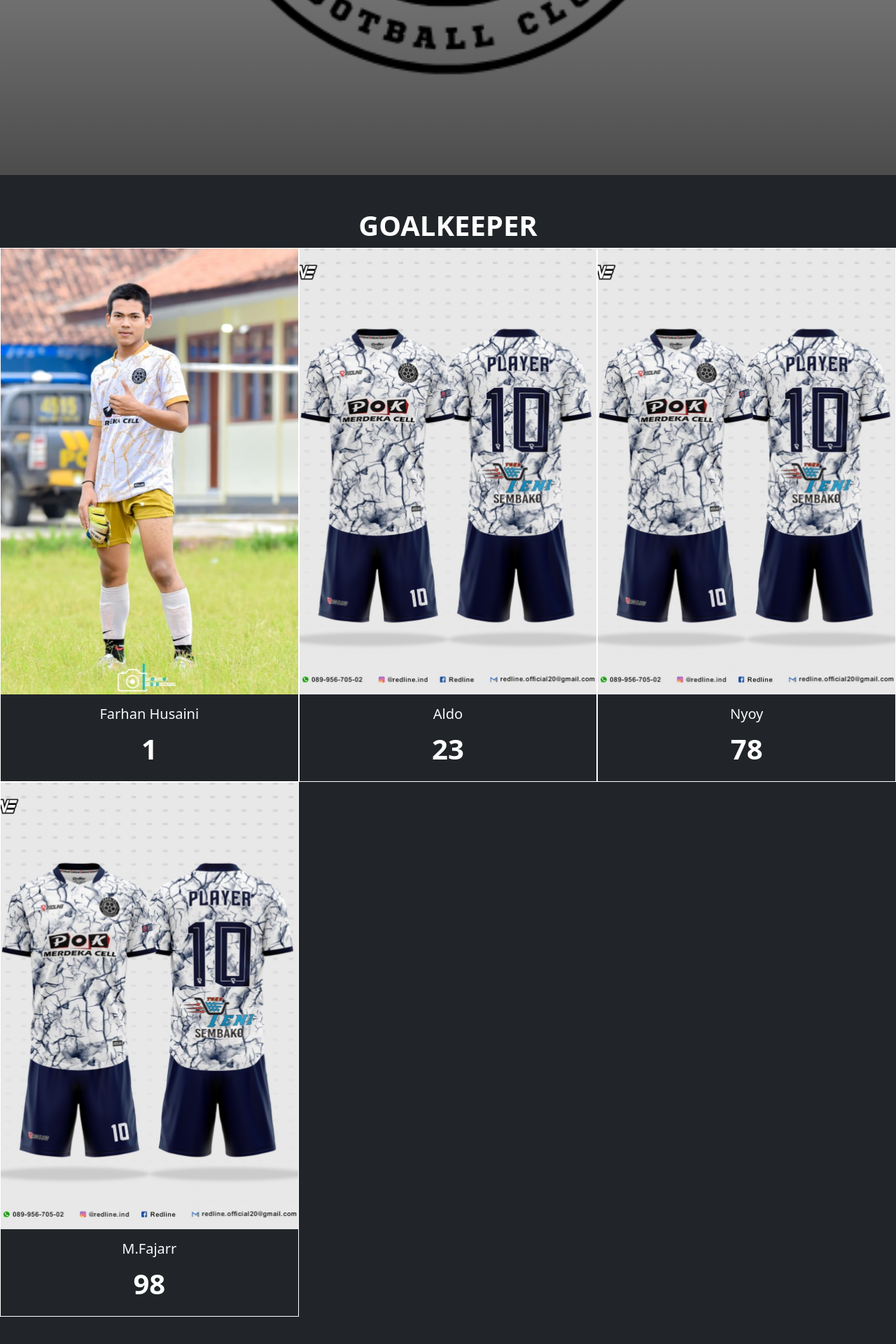
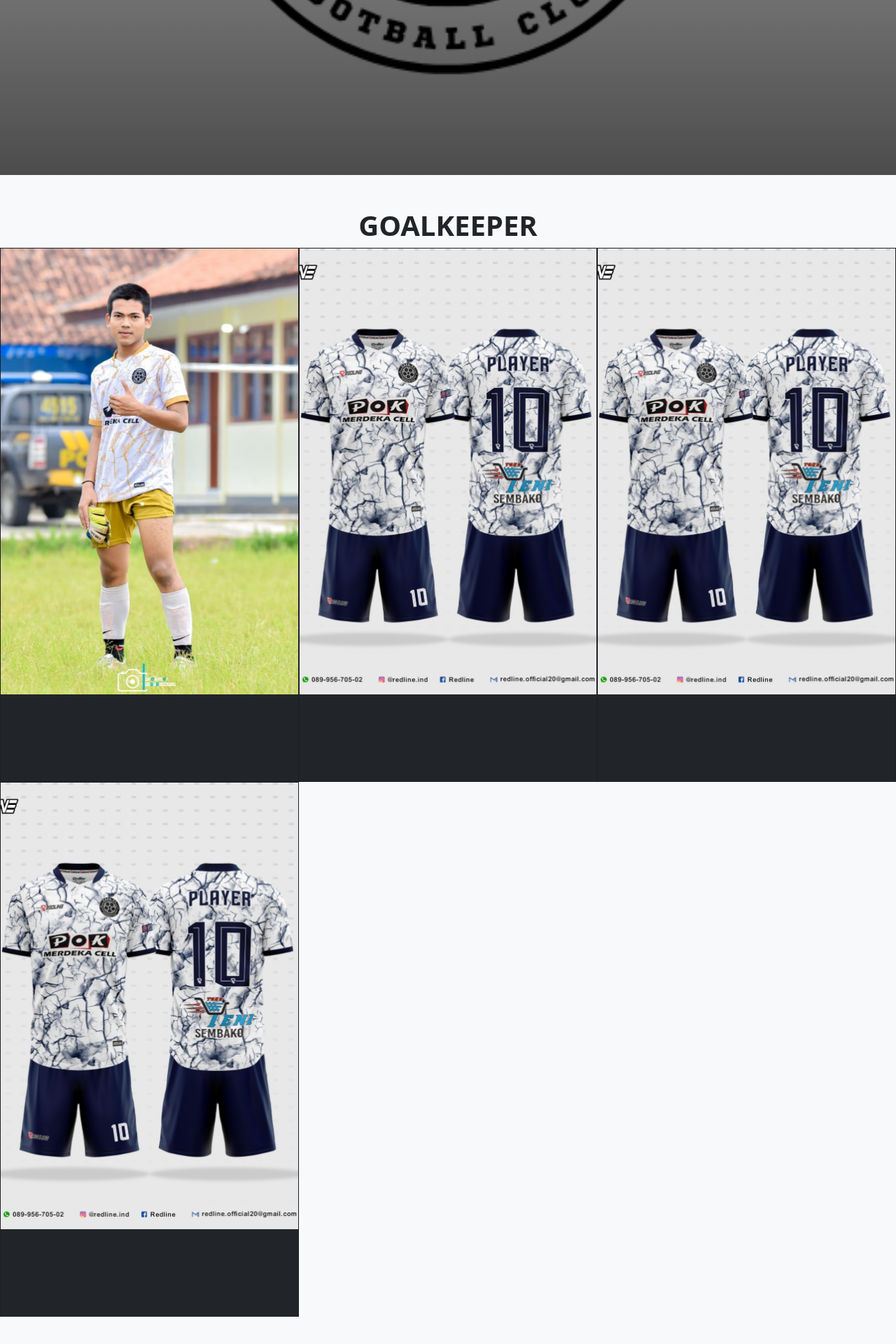
Before and after one commit to tesafc/www2, a Jekyll site: the page built from players.html, in a window 1280 px wide. Shown: the part 470-2390 px from the top of the page at 70% size. Built offline with Jekyll 4.4.1, drawn with Linux system fonts in a browser that asks for light colours.

Commit message:
Update players.html

```diff
--- a/players.html
+++ b/players.html
@@ -4,14 +4,14 @@ title: Players
 image: /assets/img/logo-2.png
 ---
 
-<div class="container-fluid px-0 bg-dark text-white">
+<div class="container-fluid px-0 bg-light">
   <div class="row row-cols-2 row-cols-md-3 g-0">
   {% assign roles = site.data.players | group_by:"role" %}
   {% for role in roles %}
     <h1 class="d-block w-100 pt-5 text-uppercase text-center fw-bold">{{ role.name }}</h1>
     {% for player in role.items %}
     <div class="col">
-      <div class="card rounded-0 h-100 bg-dark text-white border-white">
+      <div class="card rounded-0 h-100 bg-dark">
         {% if player.pp %}
         <img src="{{ player.pp }}" class="rounded-0">
           {% else %}
@@ -19,7 +19,7 @@ image: /assets/img/logo-2.png
         {% endif %}
         <div class="card-body">
           <h5 class="card-title text-center text-capitalize">
-            {% if player.profile-link %}<a href="{{ player.profile-link }}" class="stretched-link link-light text-decoration-none">{{ player.name }}</a>{% else %}{{ player.name }}{% endif %}
+            {% if player.profile-link %}<a href="{{ player.profile-link }}" class="stretched-link link-dark text-decoration-none">{{ player.name }}</a>{% else %}{{ player.name }}{% endif %}
           </h5>
           <p class="card-text text-center fs-1 fw-bold">{{ player.no-punggung }}</p>
         </div>
```
Lines whose indentation alone changed are shown as unchanged.
